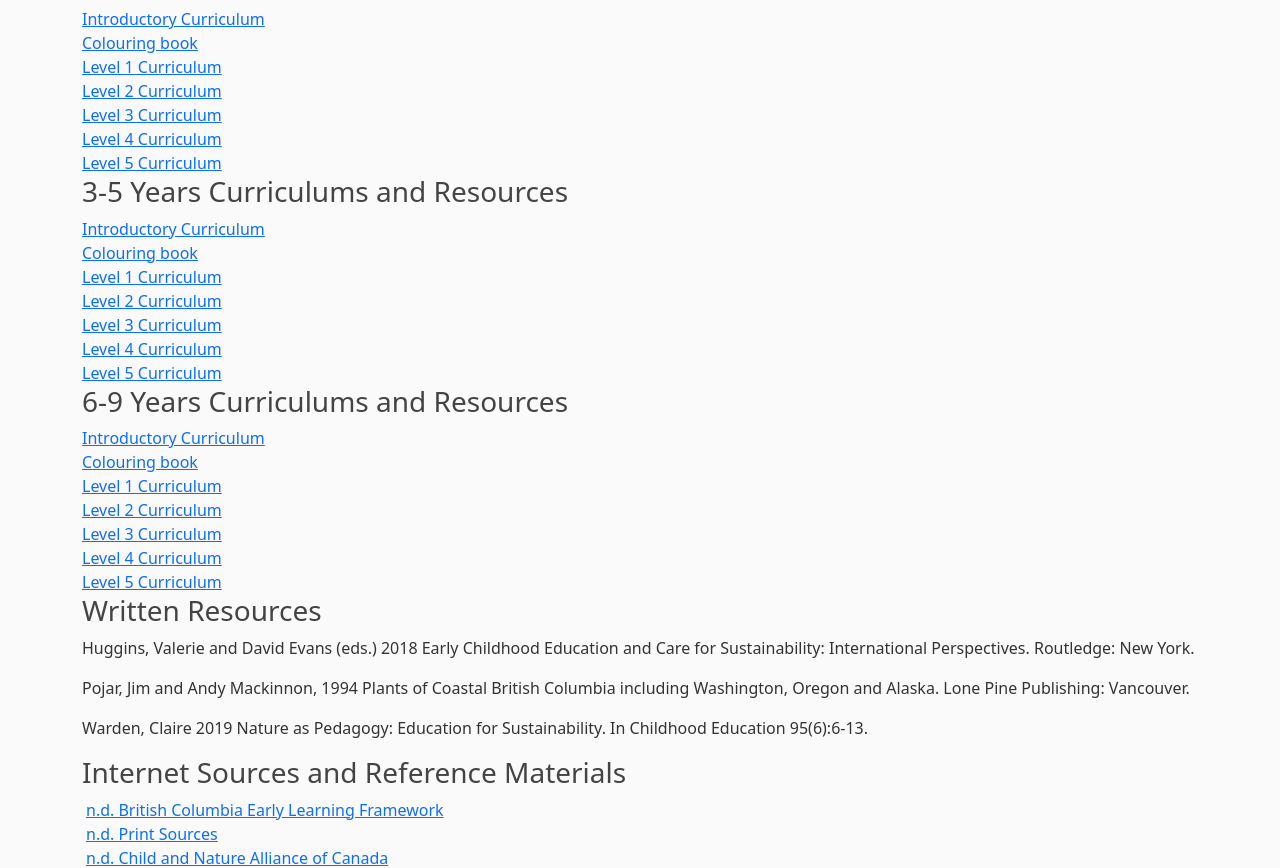
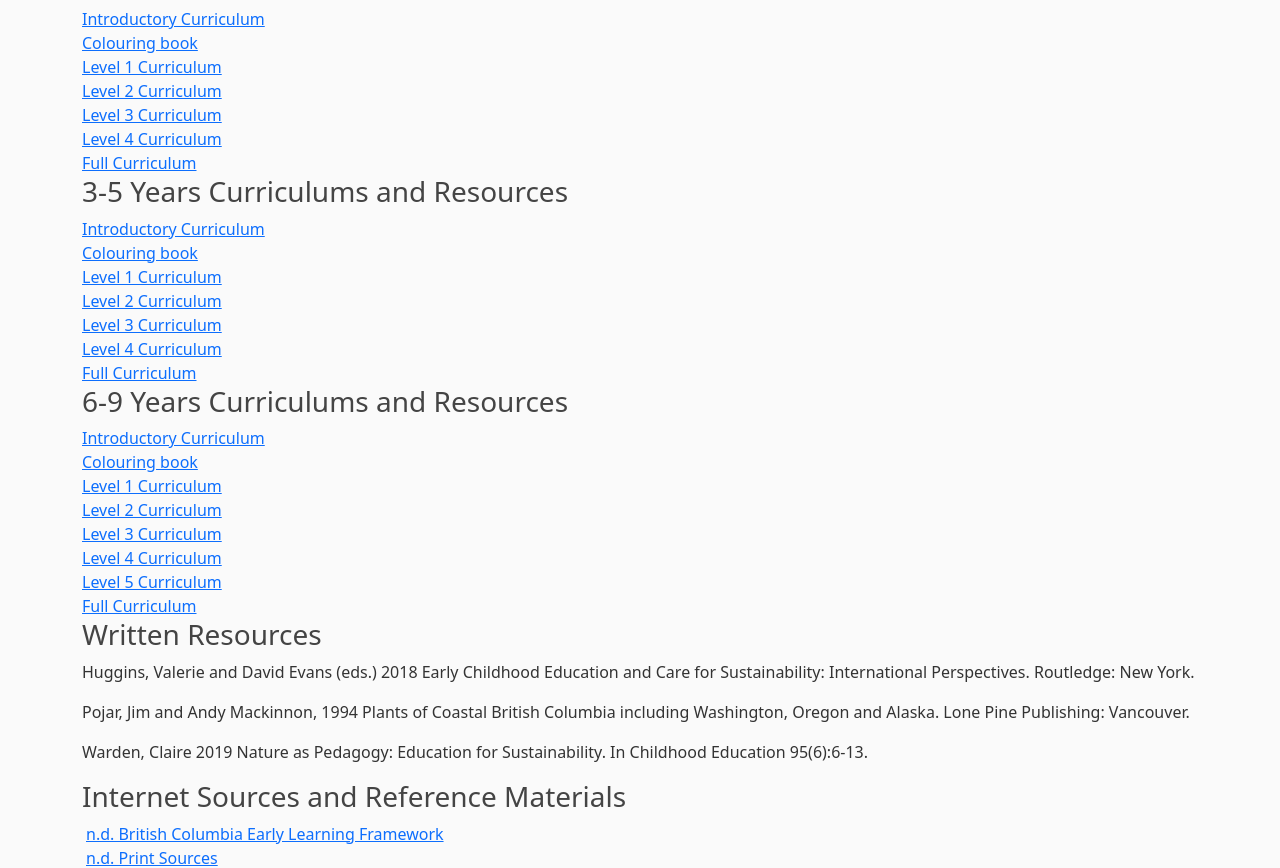
Before and after one commit to BrodieHay/KwiakahFSP, a Django app: page /resources in a window 1280 px wide. Shown: the part 232-1100 px from the top of the page. Run offline with Django 3.2, Linux system fonts and the light colour scheme; some libraries are stand-ins or nearby versions.

Commit message:
adding full curriculums to resources

```diff
--- a/stewardshipProgram/templates/stewardshipProgram/resources.html
+++ b/stewardshipProgram/templates/stewardshipProgram/resources.html
@@ -10,7 +10,7 @@
         <a href="{% static 'stewardshipProgram/toddlerCurriculums/0to2_Curriculum_Lvl2.pdf' %}" target="_blank">Level 2 Curriculum</a>
         <a href="{% static 'stewardshipProgram/toddlerCurriculums/0to2_Curriculum_Lvl3.pdf' %}" target="_blank">Level 3 Curriculum</a>
         <a href="{% static 'stewardshipProgram/toddlerCurriculums/0to2_Curriculum_Lvl4.pdf' %}" target="_blank">Level 4 Curriculum</a>
-        <a href="{% static 'stewardshipProgram/toddlerCurriculums/0to2_Curriculum_Lvl5.pdf' %}" target="_blank">Level 5 Curriculum</a>
+        <a href="{% static 'stewardshipProgram/toddlerCurriculums/0to2_Curriculum_Full.pdf' %}" target="_blank">Full Curriculum</a>
     </div>
 </div>
 <h3>3-5 Years Curriculums and Resources</h3>
@@ -21,7 +21,7 @@
         <a href="{% static 'stewardshipProgram/preschoolCurriculums/3to5_Curriculum_Lvl2.pdf' %}" target="_blank">Level 2 Curriculum</a>
         <a href="{% static 'stewardshipProgram/preschoolCurriculums/3to5_Curriculum_Lvl3.pdf' %}" target="_blank">Level 3 Curriculum</a>
         <a href="{% static 'stewardshipProgram/preschoolCurriculums/3to5_Curriculum_Lvl4.pdf' %}" target="_blank">Level 4 Curriculum</a>
-        <a href="{% static 'stewardshipProgram/preschoolCurriculums/3to5_Curriculum_Lvl5.pdf' %}" target="_blank">Level 5 Curriculum</a>
+        <a href="{% static 'stewardshipProgram/preschoolCurriculums/3to5_Curriculum_Full.pdf' %}" target="_blank">Full Curriculum</a>
     </div>
 <h3>6-9 Years Curriculums and Resources</h3>
     <div class="row">
@@ -32,6 +32,8 @@
         <a href="{% static 'stewardshipProgram/primaryCurriculums/6to9_Curriculum_Lvl3.pdf' %}" target="_blank">Level 3 Curriculum</a>
         <a href="{% static 'stewardshipProgram/primaryCurriculums/6to9_Curriculum_Lvl4.pdf' %}" target="_blank">Level 4 Curriculum</a>
         <a href="{% static 'stewardshipProgram/primaryCurriculums/6to9_Curriculum_Lvl5.pdf' %}" target="_blank">Level 5 Curriculum</a>
+        <a href="{% static 'stewardshipProgram/primaryCurriculums/6to9_Curriculum_Full.pdf' %}" target="_blank">Full Curriculum</a>
+
     </div>
 
 
```
Also changed, not shown: 3 other files.
